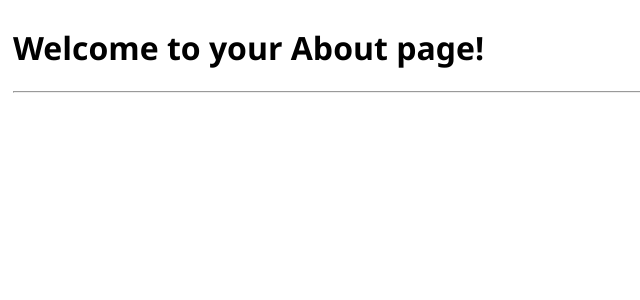
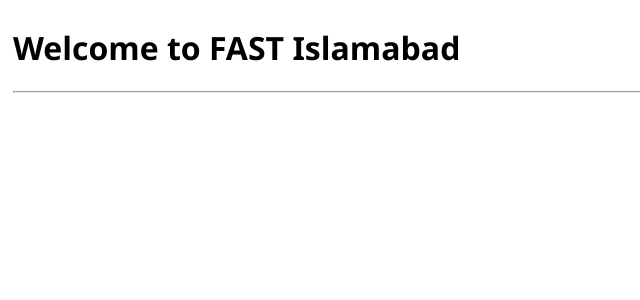
Before and after one commit to HamzahAhmad2000/mlops-practice, a Flask app: page /about in a window 1280 px wide. Shown: the part 47-347 px from the top of the page, without its empty margins (0-640 px from the left). Run offline with Flask 3, Linux system fonts and the light colour scheme.

Commit message:
second commit

```diff
--- a/templates/about.html
+++ b/templates/about.html
@@ -1,5 +1,5 @@
 {% extends 'base.html' %}
 
 {% block content %}
-    <h1>{% block title %} Welcome to your About page! {% endblock %}</h1>
+    <h1>{% block title %} Welcome to FAST Islamabad {% endblock %}</h1>
 {% endblock %}
```
Also changed, not shown: app.py (renamed from main.py), vercel.json.
